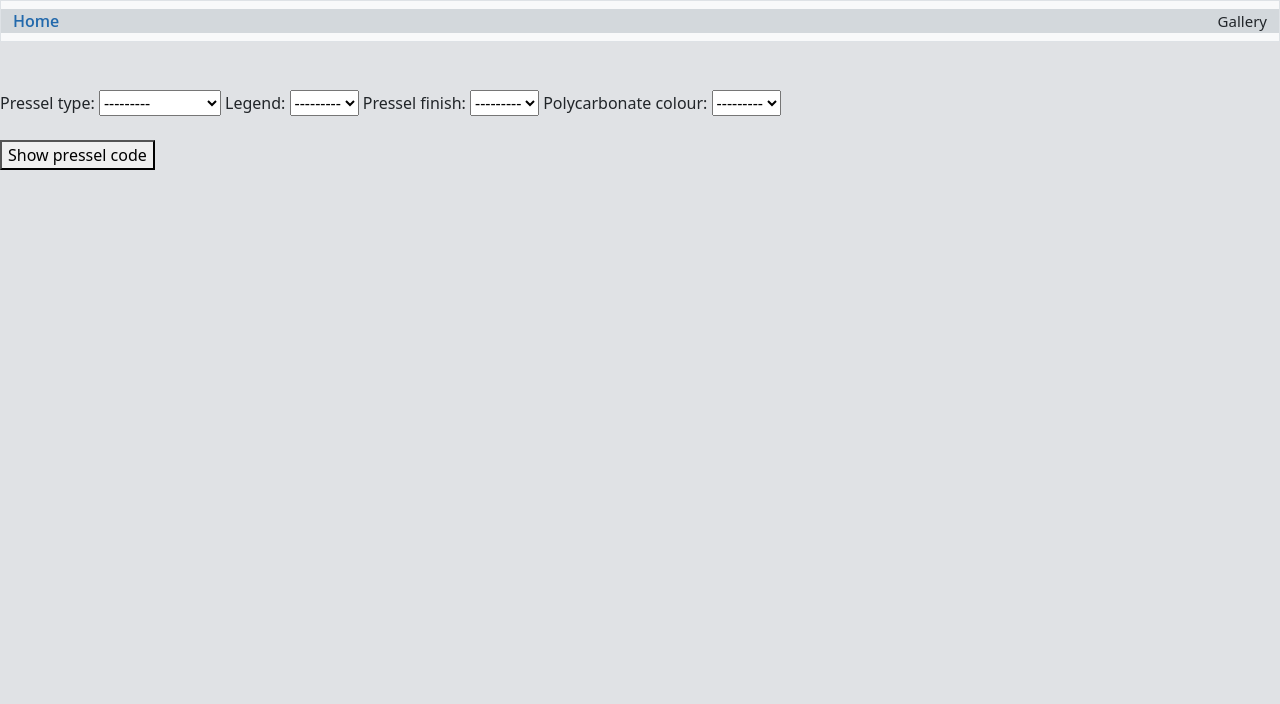
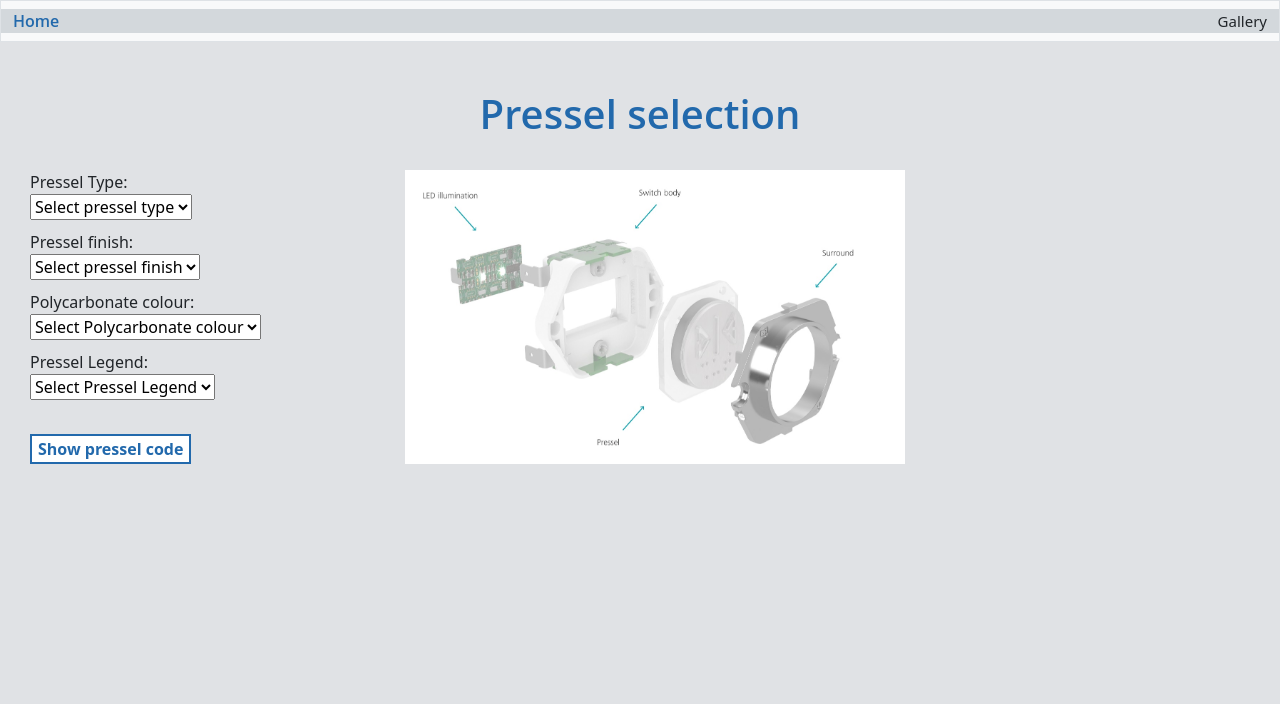
Before and after one commit to RuslanGilmanov/button_conf_django, a Django app: page /pressel_selection/ in a window 1280 px wide. Shown: the top 704 px of the page. Run offline with Django 4.2, Linux system fonts and the light colour scheme; data comes from the database, SQL or seed files in the repository; parts of the project's set-up code (start-up, migrations or seed data) failed here and were passed over; some libraries are stand-ins or nearby versions.

Commit message:
Changed forms.py, now pressel data is read directly from excell file

```diff
--- a/configurator/forms.py
+++ b/configurator/forms.py
@@ -13,6 +13,7 @@ from .models import (
     PresselFinish,
     PresselPolycarbonateColour
 )
+from .conf_specific_data.pressel_data_process import PRESSEL_TYPES, PRESSEL_FINISH, POLYCARBONATE_COLOUR, PRESSEL_LEGEND
 
 
 class StandardButtonForm(forms.Form):
@@ -41,18 +42,30 @@ class StandardButtonForm(forms.Form):
 
 
 class PresselForm(forms.Form):
-    pressel_type = forms.ModelChoiceField(
-        queryset=PresselType.objects.all(),
-        widget=forms.Select(attrs={"hx-get": "load_legend/", "hx-target": "#id_legend"}))
-    legend = forms.ModelChoiceField(
-        queryset=PresselLegend.objects.none(),
-        widget=forms.Select(attrs={"hx-get": "load_pressel_finish/", "hx-target": "#id_pressel_finish"}))
-    pressel_finish = forms.ModelChoiceField(queryset=PresselFinish.objects.none())
-    polycarbonate_colour = forms.ModelChoiceField(queryset=PresselPolycarbonateColour.objects.none())
+    type = forms.ChoiceField(choices=PRESSEL_TYPES, label='Pressel Type')
+            # 'class': 'form-control'        #Additional CSS classes if needed
+    pressel_finish = forms.ChoiceField(choices=PRESSEL_FINISH, label='Pressel finish')
+    polycarbonate_colour = forms.ChoiceField(choices=POLYCARBONATE_COLOUR, label='Polycarbonate colour')
+    pressel_legend = forms.ChoiceField(choices=PRESSEL_LEGEND, label='Pressel Legend')
+
+
+
+    # pressel_type = forms.ModelChoiceField(
+    #     queryset=PresselType.objects.all(),
+    #     widget=forms.Select(attrs={"hx-get": "load_pressel_finish/", "hx-target": "#id_pressel_finish"}))
+    # pressel_finish = forms.ModelChoiceField(queryset=PresselFinish.objects.none())
+    # polycarbonate_colour = forms.ModelChoiceField(queryset=PresselPolycarbonateColour.objects.none())
+    # legend = forms.ModelChoiceField(
+    #     queryset=PresselLegend.objects.none(),
+    #     widget=forms.Select(attrs={"hx-get": "load_pressel_finish/", "hx-target": "#id_pressel_finish"}))
+
+
+
+    # widget = forms.Select(attrs={"hx-get": "load_legend/", "hx-target": "#id_legend"})
 
     # pressel_legend = forms.ModelChoiceField(
     #     queryset=Pressel.objects.values_list('legend', flat=True).distinct())
     # pressel_finish = forms.ModelChoiceField(
     #     queryset=Pressel.objects.values_list('pressel_finish', flat=True).distinct())
-    def __init__(self, *args, **kwargs):
-        super().__init__(*args, **kwargs)
+    # def __init__(self, *args, **kwargs):
+    #     super().__init__(*args, **kwargs)
--- a/configurator/templates/configurator/pressel_selection.html
+++ b/configurator/templates/configurator/pressel_selection.html
@@ -7,22 +7,59 @@
 
 {% block content %}
 
+<header>
+  <h1>Pressel selection</h1>
+</header><br>
 
 <div class="background-container">
     <form method="POST">
       {% csrf_token %}
       <div class="form-group">
-        {{ form.pressel_type.label_tag }}
-        {{ form.pressel_type}}
-        {{ form.legend.label_tag }}
-        {{ form.legend }}
+        {{ form.type.label_tag }}
+        {{ form.type}}
+      </div>
+      <div class="form-group">
         {{ form.pressel_finish.label_tag }}
         {{ form.pressel_finish }}
+      </div>
+      <div class="form-group">
         {{ form.polycarbonate_colour.label_tag }}
         {{ form.polycarbonate_colour }}
+      </div>
+      <div class="form-group">
+        {{ form.pressel_legend.label_tag }}
+        {{ form.pressel_legend }}
        </div><br>
-       <button type="submit">Show pressel code</button>
+       <button type="submit" id="view-button">Show pressel code</button>
     </form>
   </div>
 
+  {% if pressel_code %}
+    <div>
+      <span id="button-code" class="padding-in output">{{ pressel_code }}</span>
+      <button id="copy-button">Copy to Clipboard</button>
+    </div>
+  {% endif %}
+</div><br>
+
+  <style>
+    .background-container {
+      background-position: center;
+      background-attachment: scroll;
+      background-repeat: no-repeat;
+      background-size: 40%;
+      background-image: url({% static 'images/Selection.jpg' %});
+      margin-left: 30px;
+    }
+
+    .form-group {
+      display: block;
+      margin-bottom: 10px;
+    }
+
+    .form-group label {
+      display: block;
+    }
+</style>
+
 {% endblock content %}
--- a/configurator/urls.py
+++ b/configurator/urls.py
@@ -7,7 +7,7 @@ urlpatterns = [
     path('get_contact_type', views.get_contact_type, name='contact-type'),
     path('standard/load_contact_types/', views.load_contact_types, name='load_contact_types'),
     path('standard/load_colors/', views.load_colors, name='load_colors'),
-    path('pressel_selection/load_legend/', views.load_legends, name='load_legend'),
-    path('pressel_selection/load_pressel_finish/', views.load_finish, name='load_pressel_finish'),
+    # path('pressel_selection/load_legend/', views.load_legends, name='load_legend'),
+    # path('pressel_selection/load_pressel_finish/', views.load_finish, name='load_pressel_finish'),
     path('pressel_selection/', views.select_pressel, name='select-pressel')
 ]
--- a/configurator/views.py
+++ b/configurator/views.py
@@ -123,17 +123,6 @@ def load_legends(request):
         return JsonResponse({'error': 'Pressel type not found'})
 
 
-def load_finish(request):
-    legend_id = request.GET.get("legend")
-    try:
-        legend = PresselLegend.objects.get(id=legend_id)
-        pressel_finishes = PresselFinish.objects.all()
-        return render(request, 'configurator/pressel_finish_options.html', {"pressel_finishes": pressel_finishes})
-
-    except Pressel.DoesNotExist:
-        return JsonResponse({'error': 'Pressel finish not found'})
-
-
 def select_pressel(request):
     form = PresselForm()
 
@@ -142,3 +131,13 @@ def select_pressel(request):
         'form': form
     }
     return render(request, 'configurator/pressel_selection.html', context)
+
+# def load_finish(request):
+#     legend_id = request.GET.get("legend")
+#     try:
+#         legend = PresselLegend.objects.get(id=legend_id)
+#         pressel_finishes = PresselFinish.objects.all()
+#         return render(request, 'configurator/pressel_finish_options.html', {"pressel_finishes": pressel_finishes})
+
+#     except Pressel.DoesNotExist:
+#         return JsonResponse({'error': 'Pressel finish not found'})
```
Also changed, not shown: configurator/conf_specific_data/pressel_data_process.py (+41 -26 lines).
